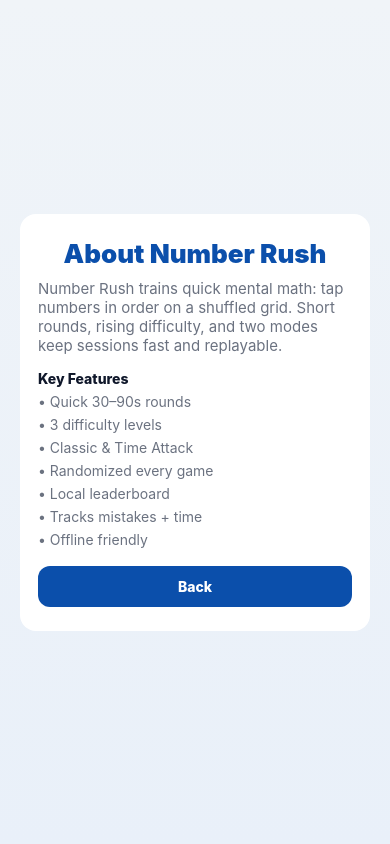
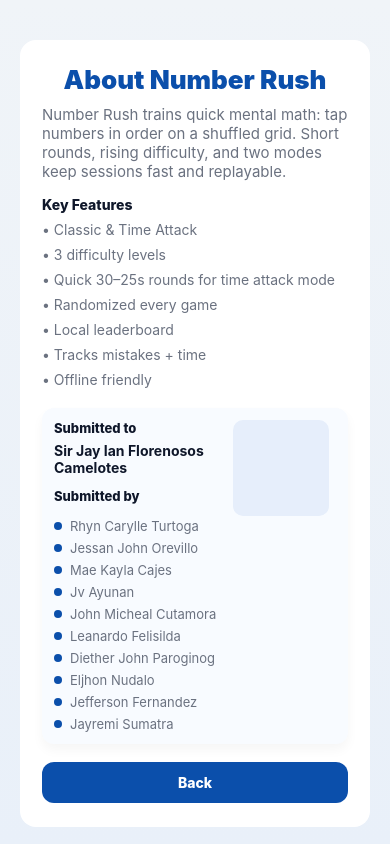
Before and after one commit to RhynCarylleTurtoga/IT-ELECT1-GROUP-4, a React Native app: screen /About in a window 390 px wide. Built offline with nearby package versions, Linux system fonts and the light colour scheme.

Commit message:
1final updated project

```diff
--- a/src/data/members.js
+++ b/src/data/members.js
@@ -18,13 +18,13 @@ export const MEMBERS = [
   },
   {
     id: 3,
-    name: 'Mikayla Cajes',
+    name: 'Mae kayla Cajes',
     role: 'Frontend Developer',
     image: require('../../assets/members/member3.jpeg'),
   },
   {
     id: 4,
-    name: 'Eljohn Nudalo',
+    name: 'Eljhon Nudalo',
     role: 'UI/UX Designer',
     image: require('../../assets/members/member4.jpeg'),
   },
@@ -60,7 +60,7 @@ export const MEMBERS = [
   },
   {
     id: 10,
-    name: 'Deither Paroginog',
+    name: 'Deither John Paroginog',
     role: 'Research',
     image: require('../../assets/members/member10.jpg'),
   },
--- a/src/screens/AboutScreen.js
+++ b/src/screens/AboutScreen.js
@@ -1,18 +1,45 @@
+// src/screens/AboutScreen.js
 import React from 'react';
-import { View, Text, TouchableOpacity, StyleSheet, Dimensions, ScrollView } from 'react-native';
+import {
+  View,
+  Text,
+  TouchableOpacity,
+  StyleSheet,
+  Dimensions,
+  ScrollView,
+  Image,
+} from 'react-native';
 import { LinearGradient } from 'expo-linear-gradient';
 import { Colors, Gradient } from '../theme';
 
 const { width } = Dimensions.get('window');
+
+const SUBMITTED_TO = 'Sir Jay Ian Florenosos Camelotes';
+const SUBMITTED_BY = [
+  'Rhyn Carylle Turtoga',
+  'Jessan John Orevillo',
+  'Mae Kayla Cajes',
+  'Jv Ayunan',
+  'John Micheal Cutamora',
+  'Leanardo Felisilda',
+  'Diether John Paroginog',
+  'Eljhon Nudalo',
+  'Jefferson Fernandez',
+  'Jayremi Sumatra',
+];
+
+// Local uploaded screenshot file (from your environment).
+// Developer note: path included exactly as requested.
+const screenshotPath = 'file:///mnt/data/Screenshot_2025-11-24-10-23-21-19_f73b71075b1de7323614b647fe394240.jpg';
 
 export default function AboutScreen({ navigation }) {
   const description =
     'Number Rush trains quick mental math: tap numbers in order on a shuffled grid. Short rounds, rising difficulty, and two modes keep sessions fast and replayable.';
 
   const features = [
-    'Quick 30–90s rounds',
+    'Classic & Time Attack',
     '3 difficulty levels',
-    'Classic & Time Attack',
+    'Quick 30–25s rounds for time attack mode',
     'Randomized every game',
     'Local leaderboard',
     'Tracks mistakes + time',
@@ -31,6 +58,30 @@ export default function AboutScreen({ navigation }) {
           {features.map((f, i) => (
             <Text key={i} style={styles.bullet}>{`\u2022 ${f}`}</Text>
           ))}
+
+          {/* Stylish Submission Card */}
+          <View style={styles.submissionWrap}>
+            <View style={styles.subLeft}>
+              <Text style={styles.subHeading}>Submitted to</Text>
+              <Text style={styles.subTo}>{SUBMITTED_TO}</Text>
+
+              <Text style={[styles.subHeading, { marginTop: 12 }]}>Submitted by</Text>
+
+              <View style={styles.namesWrap}>
+                {SUBMITTED_BY.map((n, i) => (
+                  <View key={i} style={styles.nameRow}>
+                    <View style={styles.bulletDot} />
+                    <Text style={styles.nameText}>{n}</Text>
+                  </View>
+                ))}
+              </View>
+            </View>
+
+            {/* thumbnail of screenshot (optional) */}
+            <View style={styles.subRight}>
+              <Image source={{ uri: screenshotPath }} style={styles.thumb} resizeMode="cover" />
+            </View>
+          </View>
 
           <TouchableOpacity style={styles.closeBtn} onPress={() => navigation.goBack()}>
             <Text style={styles.closeBtnText}>Back</Text>
@@ -55,14 +106,77 @@ const styles = StyleSheet.create({
     backgroundColor: Colors.card,
     borderRadius: 16,
     paddingVertical: 24,
-    paddingHorizontal: 18,
+    paddingHorizontal: 22,
     alignItems: 'flex-start',
     elevation: 6,
   },
   title: { alignSelf: 'center', fontSize: 26, fontWeight: '900', color: Colors.primary },
   desc: { color: Colors.muted, fontSize: 15, marginTop: 10 },
   section: { marginTop: 15, fontWeight: '800', color: '#0f172a' },
-  bullet: { color: Colors.muted, marginTop: 6 },
+  bullet: { color: Colors.muted, marginTop: 8 },
+
+  /* Submission styles */
+  submissionWrap: {
+    marginTop: 20,
+    width: '100%',
+    backgroundColor: '#f8fbff',
+    borderRadius: 12,
+    padding: 12,
+    flexDirection: 'row',
+    alignItems: 'flex-start',
+    shadowColor: '#000',
+    shadowOffset: { width: 0, height: 6 },
+    shadowOpacity: 0.04,
+    shadowRadius: 12,
+    elevation: 2,
+  },
+  subLeft: {
+    flex: 1,
+    paddingRight: 8,
+  },
+  subRight: {
+    width: 110,
+    alignItems: 'center',
+    justifyContent: 'center',
+  },
+  subHeading: {
+    fontSize: 13,
+    fontWeight: '800',
+    color: '#0f172a',
+  },
+  subTo: {
+    marginTop: 6,
+    color: '#0f172a',
+    fontWeight: '700',
+    fontSize: 14,
+  },
+  namesWrap: {
+    marginTop: 8,
+  },
+  nameRow: {
+    flexDirection: 'row',
+    alignItems: 'center',
+    marginTop: 6,
+  },
+  bulletDot: {
+    width: 8,
+    height: 8,
+    borderRadius: 8,
+    backgroundColor: Colors.primary,
+    marginRight: 8,
+  },
+  nameText: {
+    color: Colors.muted,
+    fontSize: 13,
+  },
+
+  thumb: {
+    width: 96,
+    height: 96,
+    borderRadius: 10,
+    backgroundColor: '#e6eefb',
+  },
+
   closeBtn: {
     alignSelf: 'stretch',
     marginTop: 18,
--- a/src/screens/HighscoreScreen.js
+++ b/src/screens/HighscoreScreen.js
@@ -29,21 +29,20 @@ export default function HighscoresScreen() {
   const [scores, setScores] = useState([]);
   const [loading, setLoading] = useState(true);
 
-  // UI state
   const [modeFilter, setModeFilter] = useState('all');
   const [gridFilter, setGridFilter] = useState('all');
   const [sortKey, setSortKey] = useState('time');
   const [query, setQuery] = useState('');
-  const [expandedGroups, setExpandedGroups] = useState({}); // for collapse per group
+  const [expandedGroups, setExpandedGroups] = useState({});
 
   const { currentUser } = useContext(AuthContext);
 
   useEffect(() => {
     let mounted = true;
+
     (async () => {
       try {
         setLoading(true);
-        // increase limit so we can filter client-side
         const s = await getHighscores({ limit: 500 });
         if (!mounted) return;
         setScores(s || []);
@@ -54,40 +53,36 @@ export default function HighscoresScreen() {
         if (mounted) setLoading(false);
       }
     })();
+
     return () => { mounted = false; };
   }, []);
 
-  // helper: apply filters
+  // FILTERING + SORTING
   const filtered = useMemo(() => {
-    let list = Array.isArray(scores) ? scores.slice() : [];
+    let list = scores.slice();
 
-    // mode filter
     if (modeFilter !== 'all') {
-      list = list.filter((r) => String(r.mode || '').toLowerCase() === String(modeFilter).toLowerCase());
+      list = list.filter((r) => (r.mode || '').toLowerCase() === modeFilter);
     }
 
-    // grid size filter
     if (gridFilter !== 'all') {
-      const n = Number(gridFilter);
-      list = list.filter((r) => Number(r.gridSize) === n);
+      list = list.filter((r) => Number(r.gridSize) === Number(gridFilter));
     }
 
-    // search by player substring
-    if (query && query.trim()) {
+    if (query.trim()) {
       const q = query.trim().toLowerCase();
       list = list.filter((r) => (r.player || '').toLowerCase().includes(q));
     }
 
-    // sorting
+    // Sorting inside each group (global first, then per group)
     if (sortKey === 'time') {
-      list.sort((a, b) => (Number(a.time) || 0) - (Number(b.time) || 0));
+      list.sort((a, b) => (a.time || 0) - (b.time || 0));
     } else if (sortKey === 'mistakes') {
-      list.sort((a, b) => (Number(a.mistakes) || 0) - (Number(b.mistakes) || 0));
+      list.sort((a, b) => (a.mistakes || 0) - (b.mistakes || 0));
     } else if (sortKey === 'recent') {
-      // assume there is a created_at or id; fallback to id desc if no created_at
       list.sort((a, b) => {
-        const ta = a.created_at ? new Date(a.created_at).getTime() : (a.id || 0);
-        const tb = b.created_at ? new Date(b.created_at).getTime() : (b.id || 0);
+        const ta = a.created_at ? new Date(a.created_at).getTime() : a.id;
+        const tb = b.created_at ? new Date(b.created_at).getTime() : b.id;
         return tb - ta;
       });
     }
@@ -95,59 +90,55 @@ export default function HighscoresScreen() {
     return list;
   }, [scores, modeFilter, gridFilter, query, sortKey]);
 
-  // medals for current filtered list (top3)
-  const topMedals = useMemo(() => {
-    return filtered.slice(0, 3).map((s, i) => ({ id: s.id, medal: i === 0 ? '🥇' : i === 1 ? '🥈' : '🥉' }));
+  // GROUPING (mode + grid)
+  const grouped = useMemo(() => {
+    const groups = {};
+
+    for (const s of filtered) {
+      const mode = s.mode || 'classic';
+      const grid = s.gridSize || 4;
+      const key = `${mode}::${grid}`;
+      if (!groups[key]) groups[key] = { mode, grid, items: [] };
+      groups[key].items.push(s);
+    }
+
+    return Object.keys(groups)
+      .map(k => ({ key: k, ...groups[k] }))
+      .sort((a, b) => {
+        if (a.mode === b.mode) return a.grid - b.grid;
+        return a.mode.localeCompare(b.mode);
+      });
   }, [filtered]);
 
-  // group by mode and gridSize for sections
-  const grouped = useMemo(() => {
-    const map = {};
-    for (const r of filtered) {
-      const mode = r.mode || 'classic';
-      const grid = r.gridSize || '4';
-      const key = `${mode}::${grid}`;
-      if (!map[key]) map[key] = { mode, grid, items: [] };
-      map[key].items.push(r);
-    }
-    // create array sorted by mode then grid (classic first)
-    const arr = Object.keys(map).map(k => ({ key: k, ...map[k] }));
-    arr.sort((a, b) => {
-      if (a.mode === b.mode) return Number(a.grid) - Number(b.grid);
-      if (a.mode === 'classic') return -1;
-      if (b.mode === 'classic') return 1;
-      return a.mode.localeCompare(b.mode);
-    });
-    return arr;
-  }, [filtered]);
-
-  // user's best score (lowest time) across all scores
+  // USER'S BEST
   const userBest = useMemo(() => {
     if (!currentUser) return null;
-    const mine = scores.filter(s => s.userId && String(s.userId) === String(currentUser.id));
+    const mine = scores.filter(s => String(s.userId) === String(currentUser.id));
     if (mine.length === 0) return null;
-    mine.sort((a, b) => (Number(a.time) || 0) - (Number(b.time) || 0));
+    mine.sort((a, b) => (a.time || 0) - (b.time || 0));
     return mine[0];
   }, [scores, currentUser]);
 
+  // COLLAPSE/EXPAND
   function toggleGroup(key) {
     setExpandedGroups(prev => ({ ...prev, [key]: !prev[key] }));
   }
 
-  function renderRow({ item, index }) {
-    // index is per-group index; compute overallRank by finding index in filtered
-    const overallIndex = filtered.findIndex(s => s.id === item.id);
-    const rank = overallIndex >= 0 ? overallIndex + 1 : index + 1;
+  // RENDER EACH SCORE ROW (ranking per group)
+  function renderRow({ item, index, groupItems }) {
+    const rank = index + 1;
+    const medal = rank === 1 ? '🥇'
+                : rank === 2 ? '🥈'
+                : rank === 3 ? '🥉'
+                : null;
 
-    const medalObj = topMedals.find(m => m.id === item.id);
-    const medal = medalObj ? medalObj.medal : null;
     const isMine = currentUser && String(item.userId) === String(currentUser.id);
 
     return (
       <View style={[styles.row, isMine && styles.rowMine]}>
         <View style={styles.rankWrap}>
           <Text style={styles.rankText}>{rank}</Text>
-          {medal ? <Text style={styles.medal}>{medal}</Text> : null}
+          {medal && <Text style={styles.medal}>{medal}</Text>}
         </View>
 
         <View style={styles.body}>
@@ -155,7 +146,7 @@ export default function HighscoresScreen() {
             {item.player || 'Guest'}
           </Text>
           <Text style={styles.meta}>
-            {((item.time || 0)).toFixed(2)}s • mistakes {item.mistakes} • {item.mode} • {item.gridSize}×{item.gridSize}
+            {item.time.toFixed(2)}s • mistakes {item.mistakes} • {item.mode} • {item.gridSize}×{item.gridSize}
           </Text>
         </View>
 
@@ -168,7 +159,7 @@ export default function HighscoresScreen() {
     );
   }
 
-  // header controls
+  // HEADER UI
   function ControlsBar() {
     return (
       <View style={styles.controls}>
@@ -182,7 +173,7 @@ export default function HighscoresScreen() {
                 onPress={() => setModeFilter(m)}
               >
                 <Text style={[styles.chipText, active && styles.chipTextActive]}>
-                  {m === 'all' ? 'All' : (m === 'classic' ? 'Classic' : 'Time Attack')}
+                  {m === 'all' ? 'All' : m === 'classic' ? 'Classic' : 'Time Attack'}
                 </Text>
               </TouchableOpacity>
             );
@@ -212,7 +203,6 @@ export default function HighscoresScreen() {
             value={query}
             onChangeText={setQuery}
             style={styles.search}
-            returnKeyType="search"
           />
 
           <View style={styles.sortRow}>
@@ -249,37 +239,43 @@ export default function HighscoresScreen() {
           <>
             <View style={styles.summary}>
               <Text style={styles.summaryText}>Showing {filtered.length} results</Text>
-              {currentUser && userBest ? (
-                <Text style={styles.youBest}>Your best: {userBest.time.toFixed(2)}s ({userBest.mode} {userBest.gridSize}×{userBest.gridSize})</Text>
-              ) : currentUser ? (
-                <Text style={styles.youBest}>You have no recorded score yet.</Text>
-              ) : null}
+              {currentUser && userBest && (
+                <Text style={styles.youBest}>
+                  Your best: {userBest.time.toFixed(2)}s ({userBest.mode} {userBest.gridSize}×{userBest.gridSize})
+                </Text>
+              )}
             </View>
 
-            {/* grouped sections */}
             <FlatList
               data={grouped}
               keyExtractor={(g) => g.key}
               contentContainerStyle={styles.listContent}
               renderItem={({ item: group }) => {
-                const title = `${group.mode} • ${group.grid}×${group.grid}`;
-                const isExpanded = expandedGroups[group.key] !== false; // default true
+                const isExpanded = expandedGroups[group.key] !== false;
+
                 return (
                   <View style={styles.group}>
-                    <TouchableOpacity style={styles.groupHeader} onPress={() => toggleGroup(group.key)}>
-                      <Text style={styles.groupTitle}>{title}</Text>
+                    <TouchableOpacity
+                      style={styles.groupHeader}
+                      onPress={() => toggleGroup(group.key)}
+                    >
+                      <Text style={styles.groupTitle}>
+                        {group.mode} • {group.grid}×{group.grid}
+                      </Text>
                       <Text style={styles.groupCount}>{group.items.length}</Text>
                     </TouchableOpacity>
 
-                    {isExpanded ? (
+                    {isExpanded && (
                       <FlatList
                         data={group.items}
                         keyExtractor={(i) => String(i.id)}
-                        renderItem={renderRow}
+                        renderItem={({ item, index }) =>
+                          renderRow({ item, index, groupItems: group.items })
+                        }
                         ItemSeparatorComponent={() => <View style={styles.sep} />}
-                        scrollEnabled={false} // inner list won't scroll independently
+                        scrollEnabled={false}
                       />
-                    ) : null}
+                    )}
                   </View>
                 );
               }}
@@ -298,7 +294,7 @@ const styles = StyleSheet.create({
   container: { flex: 1, paddingHorizontal: 12 },
 
   controls: { marginBottom: 8 },
-  filterRow: { flexDirection: 'row', alignItems: 'center', flexWrap: 'wrap' },
+  filterRow: { flexDirection: 'row', flexWrap: 'wrap' },
 
   chip: {
     paddingVertical: 8,
@@ -308,16 +304,9 @@ const styles = StyleSheet.create({
     marginRight: 8,
     marginBottom: 6,
   },
-  chipActive: {
-    backgroundColor: Colors.primary,
-  },
-  chipText: {
-    color: '#111827',
-    fontWeight: '700',
-  },
-  chipTextActive: {
-    color: '#fff',
-  },
+  chipActive: { backgroundColor: Colors.primary },
+  chipText: { color: '#111827', fontWeight: '700' },
+  chipTextActive: { color: '#fff' },
 
   chipSmall: {
     paddingVertical: 6,
@@ -340,7 +329,7 @@ const styles = StyleSheet.create({
     marginRight: 8,
   },
 
-  sortRow: { flexDirection: 'row', alignItems: 'center' },
+  sortRow: { flexDirection: 'row' },
   sortBtn: {
     paddingHorizontal: 10,
     paddingVertical: 8,
@@ -368,29 +357,23 @@ const styles = StyleSheet.create({
     borderRadius: 12,
     flexDirection: 'row',
     justifyContent: 'space-between',
-    alignItems: 'center',
   },
   groupTitle: { fontWeight: '800', textTransform: 'capitalize' },
   groupCount: { color: Colors.muted },
 
   row: {
     flexDirection: 'row',
-    alignItems: 'center',
     paddingVertical: 10,
     paddingHorizontal: 12,
-    backgroundColor: 'transparent',
   },
-  rowMine: {
-    backgroundColor: 'rgba(13,110,253,0.06)',
-    borderRadius: 10,
-  },
+  rowMine: { backgroundColor: 'rgba(13,110,253,0.06)', borderRadius: 10 },
 
   rankWrap: { width: 56, alignItems: 'center' },
-  rankText: { fontWeight: '800', fontSize: 16, color: '#0f172a' },
-  medal: { fontSize: 18, marginTop: 6 },
+  rankText: { fontWeight: '800', fontSize: 16 },
+  medal: { fontSize: 20, marginTop: 4 },
 
   body: { flex: 1, paddingHorizontal: 8 },
-  player: { fontWeight: '800', fontSize: 15, color: '#0f172a' },
+  player: { fontWeight: '800', fontSize: 15 },
   playerMine: { color: Colors.primary },
   meta: { marginTop: 4, color: Colors.muted, fontSize: 12 },
 
@@ -398,5 +381,4 @@ const styles = StyleSheet.create({
   dateText: { fontSize: 12, color: Colors.muted },
 
   sep: { height: 8 },
-
 });
```
Also changed, not shown: src/db/database.js (+78 -38 lines), src/screens/GameScreen.js (+120 -18 lines), assets/members/member9.jpg.
